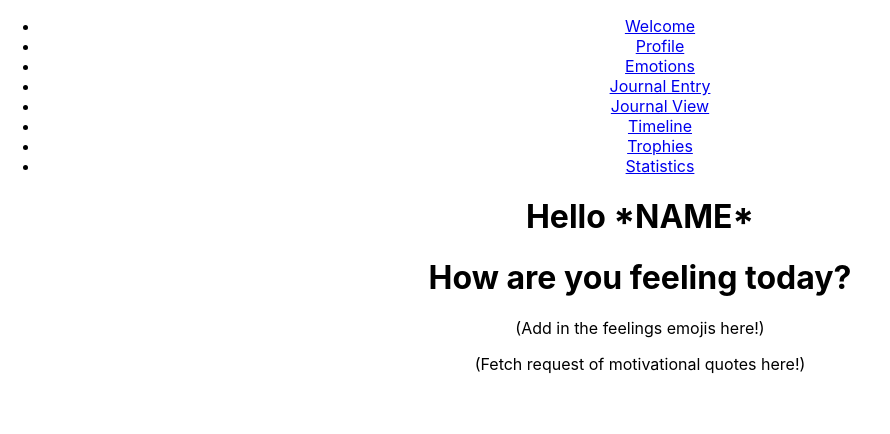
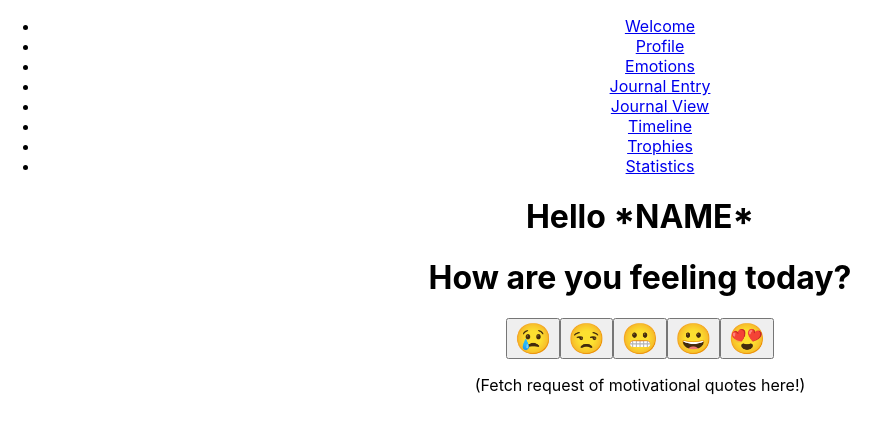
Before and after one commit to Anna-MarieMoss/front-end-final-project-agileavengers, a React (Create React App) app: page /emotions in a window 1280 px wide. Shown: the top 434 px of the page, without its empty margins (0-890 px from the left). Built offline with nearby package versions, Linux system fonts and the light colour scheme.

Commit message:
emotion buttons working

```diff
--- a/src/Components/3.Emotions_Page/index.js
+++ b/src/Components/3.Emotions_Page/index.js
@@ -1,12 +1,65 @@
-import React from 'react';
+import React, {useEffect, useState} from 'react';
+import EmotionsButton from "../Buttons/EmotionsButtons";
 
 function Emotions() {
+  // need user_id from ContextProvider
+
+  //temp useState for user_id
+  const [userId, setUserId] = useState(1);
+  //need to figure out how to close the ability to click for the day/only enable one click per day
+  const emotionsArray = [{emotion: "😢", number: 1},{emotion: "😒", number: 2},{emotion: "😬", number: 3},{emotion: "😀", number: 4},{emotion: "😍", number: 5} ]
+  // array of emtotions objects - useState // object {emotion: emojis, number: 1}
+  const [chosenEmotion, setChosenEmotion] = useState(0);
+  // chosen emotion useState
+
+  function handleEmotion(emotionNum){
+    console.log("running");
+    setChosenEmotion(emotionNum)
+    console.log(`your chosen emotion is ${chosenEmotion}`);
+    //console.log(chosenEmotion);
+  }
+  //fetch post request - need usernum from login
+  //useEffect
+
+//   useEffect(() => {
+//     if (!chosenEmotion) {
+//       return;
+//     }
+//   async function postEmotion() {
+//     const res = await fetch(
+//       // neeed to actual API address
+//       `https://localhost:3000/moods`,
+//       {
+//         method: "POST",
+//         headers: { "Content-Type": "application/json" },
+//         body: JSON.stringify({
+//           user_id: userId, //context provider object.user_id
+//           mood: chosenEmotion,
+//         })
+//       })
+//     const data = await res.json();
+//     console.log(data);
+//     //hopefully returned a unique post numb
+//   }
+//   postEmotion();
+// }, [chosenEmotion]);
+
+    //when chosenEmotion changes send fetch request
+// handleClick - post request to the database with emotion number - based on the emotion taht is clicked
+    // change our ChosenEmotion State
+// for each - array.map (() => <EmotionsButton text={emoji.index} key=emoji.number onclick={handleEmotion})
   return (
     <div>
       <h1>Hello *NAME*</h1>
       <h1>How are you feeling today?</h1>
-      <p> (Add in the feelings emojis here!)</p>
+      <div className = "emotionBar">
+      {emotionsArray.map(
+        (emotion) =>
+          <EmotionsButton text={emotion.emotion} handleClick={handleEmotion} emotionNumber={emotion.number} />
+      )}
+      </div>
       <p>(Fetch request of motivational quotes here!)</p>
+
     </div>
   );
 }
--- a/src/Components/Buttons/EmotionsButtons/index.js
+++ b/src/Components/Buttons/EmotionsButtons/index.js
@@ -0,0 +1,9 @@
+import React from 'react';
+
+function EmotionsButton({text, emotionNumber, handleClick}){
+    return(
+        <button key={emotionNumber} style={{fontSize: '30px'}}onClick={()=> {handleClick(emotionNumber)}}>{text}</button>
+    )
+}
+
+export default EmotionsButton;
```
Also changed, not shown: 1 other file (tests, documents, lock files or other folders).
